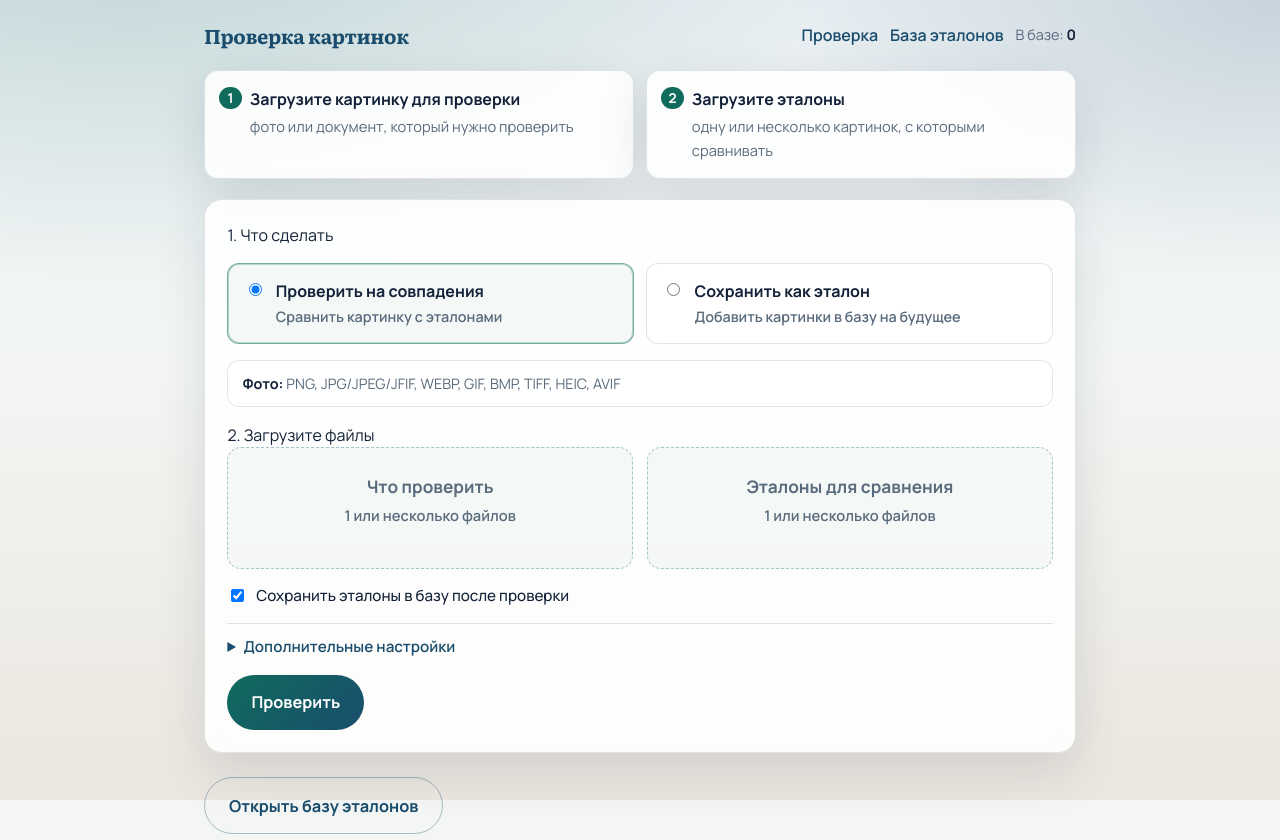
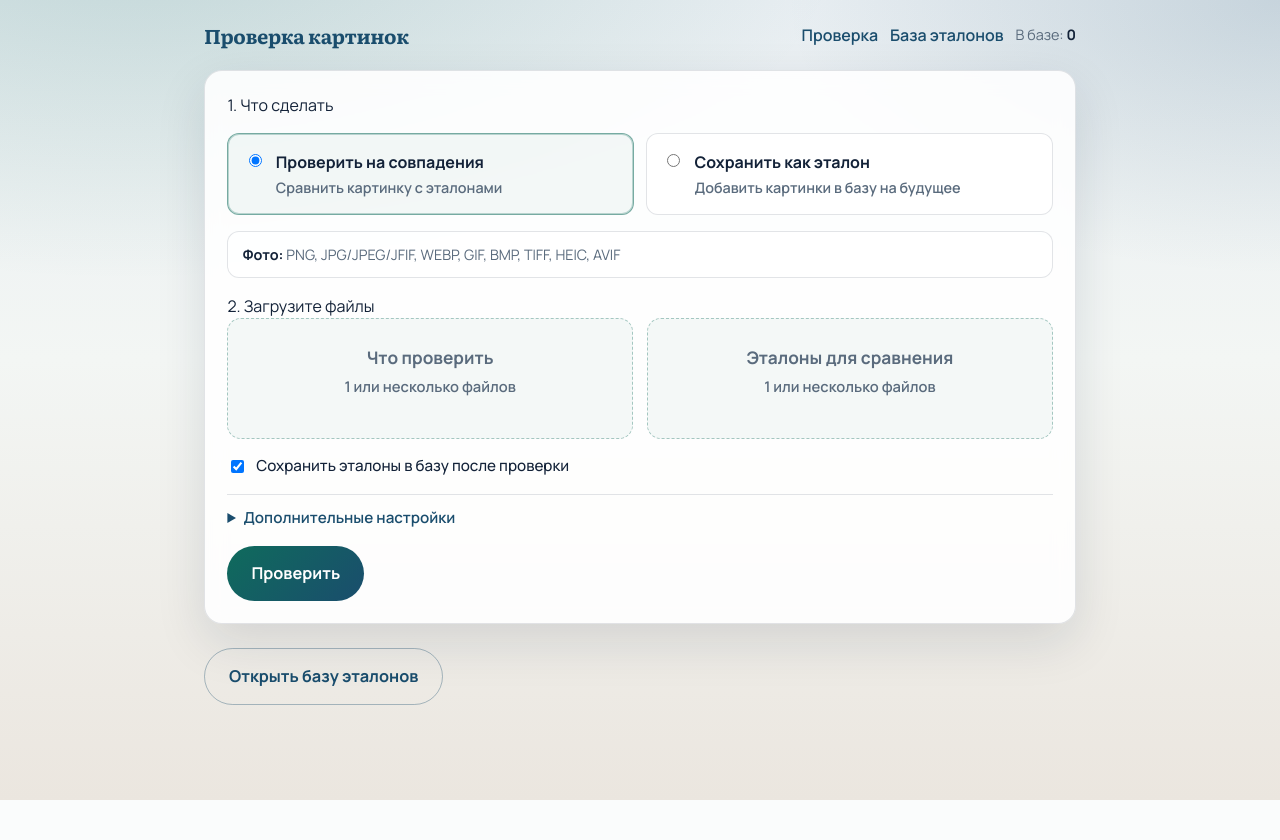
Before and after one commit to Nikita24423/modul-izobrazheniy-statya, a FastAPI app: page / in a window 1280 px wide. Shown: the top 840 px of the page. After the commit the page ends 800 px from the top, so only its background shows below. Run offline with FastAPI, Linux system fonts and the light colour scheme; data that the repository does not hold is empty; some libraries are stand-ins or nearby versions.

Commit message:
Remove howto instruction cards from upload page.

```diff
--- a/web/templates/index.html
+++ b/web/templates/index.html
@@ -1,17 +1,6 @@
 {% extends "base.html" %}
 {% block title %}Проверка картинок{% endblock %}
 {% block content %}
-<ol class="howto">
-  <li>
-    <strong>Загрузите картинку для проверки</strong>
-    <span>фото или документ, который нужно проверить</span>
-  </li>
-  <li>
-    <strong>Загрузите эталоны</strong>
-    <span>одну или несколько картинок, с которыми сравнивать</span>
-  </li>
-</ol>
-
 <form class="panel" action="/check" method="post" enctype="multipart/form-data" id="check-form">
   <div class="step-label">1. Что сделать</div>
   <div class="modes">
```
